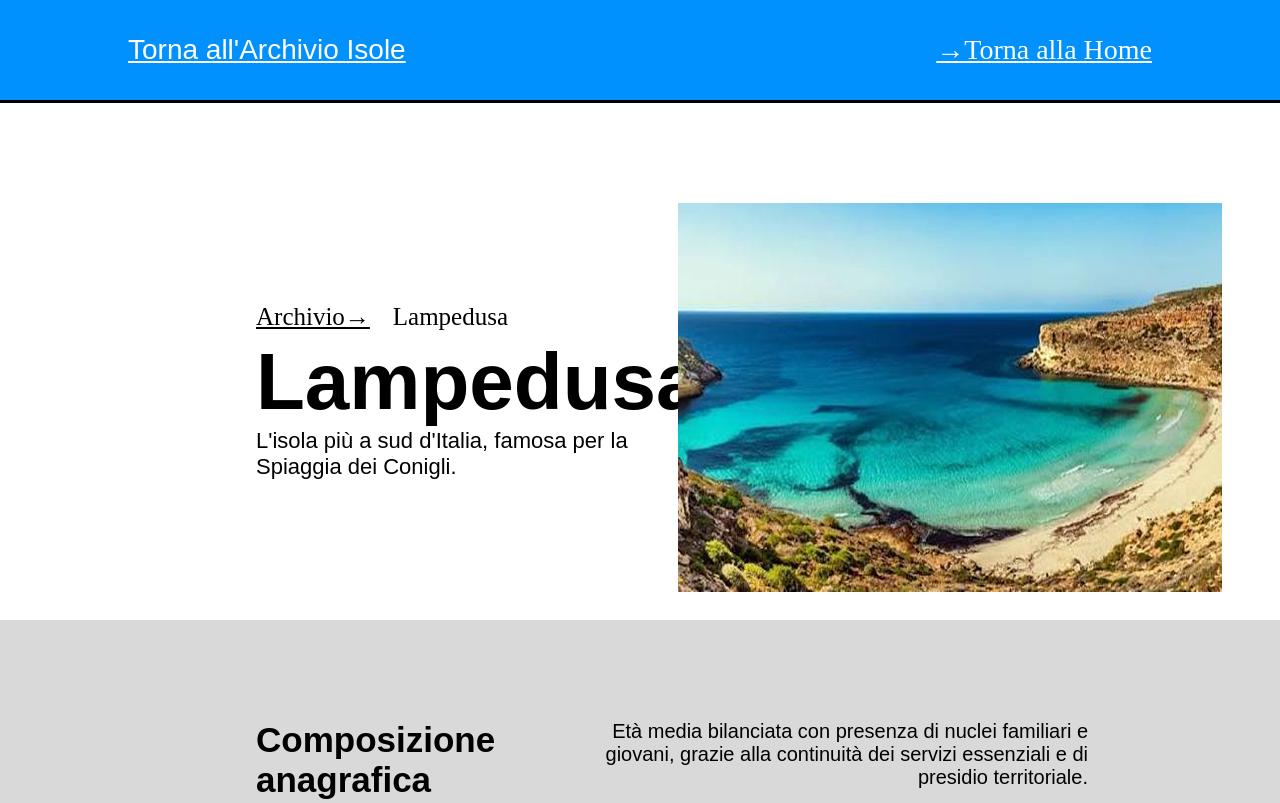
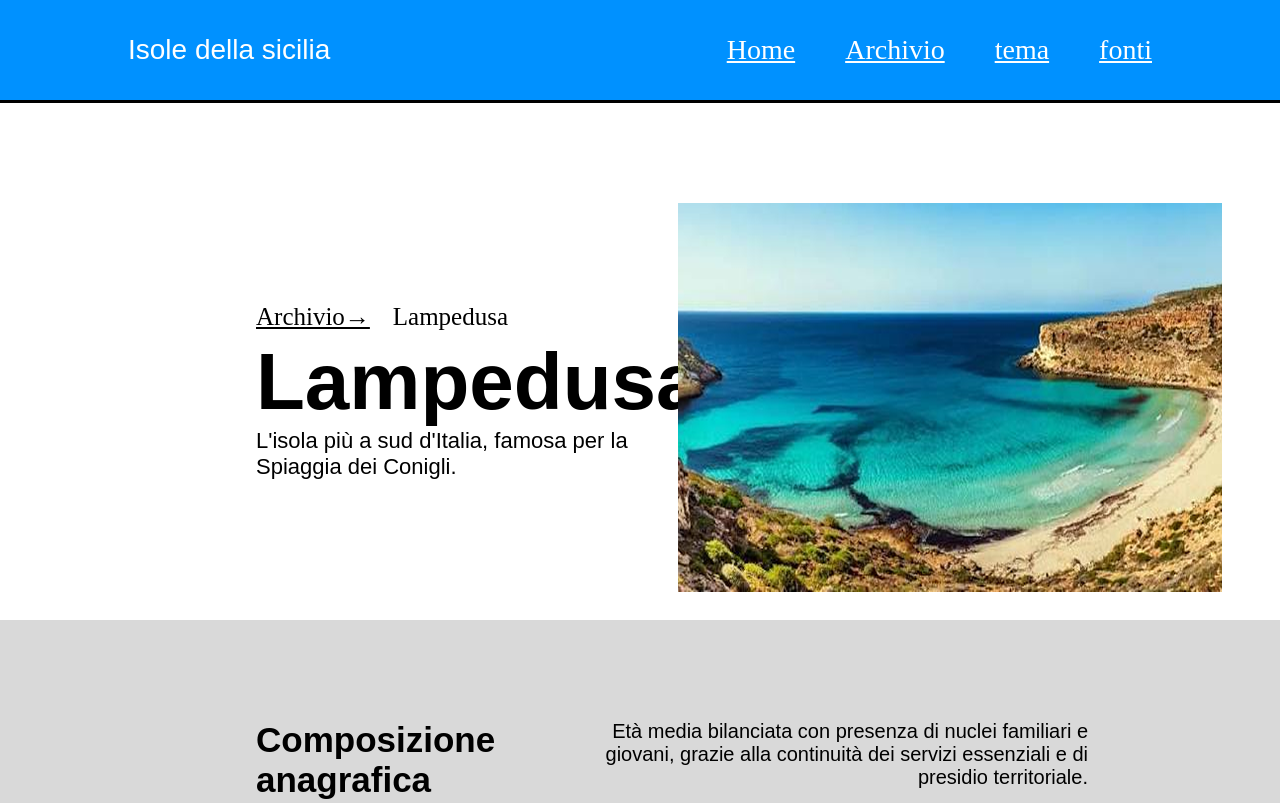
Before and after one commit to Antoninogalletta/Isole-d-inverno, a plain HTML site: page lampedusa.html in a window 1280 px wide. Shown: the top 803 px of the page. Drawn offline with Linux system fonts and the light colour scheme.

Commit message:
Fix HTML structure and improve formatting

```diff
--- a/lampedusa.html
+++ b/lampedusa.html
@@ -10,12 +10,14 @@
      <header>
         <div class="contenitore">
           <div class="colonna">
-             <p class="nome-sito">
-                 <a href="archivio-isole.html">Torna all'Archivio Isole</a>
-             </p>
+             <p class="nome-sito">Isole della sicilia</p>
+
              <nav>
                  <ul>
-                     <li><a href="index.html">→Torna alla Home</a></li>
+                   <li><a href ="index.html">Home</a></li>
+                     <li><a href="archivio-isole.html">Archivio</a></li>
+                   <li><a href="tema.html">tema</a></li>
+                   <li><a href ="https://demo.istat.it/">fonti</a></li>
                  </ul>
              </nav>
           </div>
```
